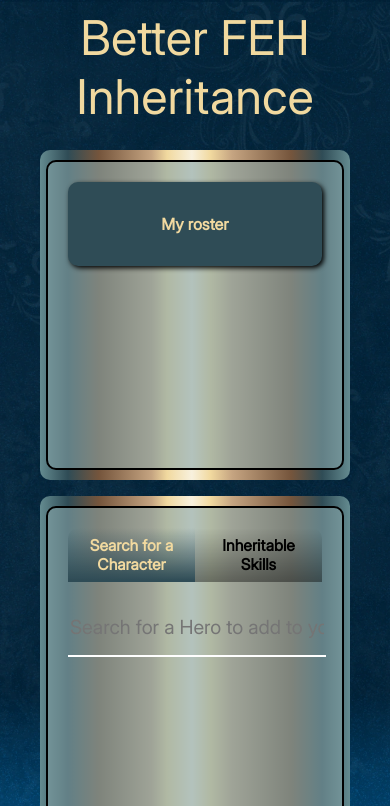
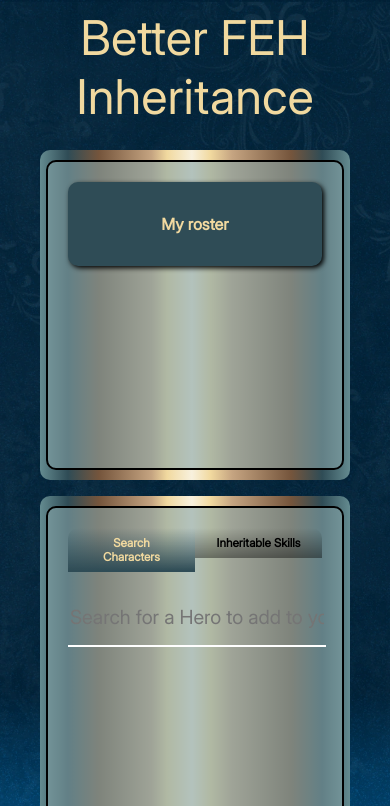
Before and after one commit to mk360/feh-inheritance, a plain HTML site: page index.html in a window 390 px wide. Shown: the top 806 px of the page. Drawn offline with Linux system fonts and the light colour scheme; no server answers.

Commit message:
improve tab wording for responsive view

```diff
--- a/index.html
+++ b/index.html
@@ -43,7 +43,7 @@
                         <ul>
                             <li>
                                 <input type="radio" checked id="search" name="tab" />
-                                <label for="search">Search for a Character</label>
+                                <label for="search">Search Characters</label>
                             </li>
                             <li>
                                 <input type="radio" id="inheritables" name="tab" />
--- a/static/index.css
+++ b/static/index.css
@@ -282,7 +282,7 @@
     nav {
 
         li {
-            font-size: 4vw;
+            font-size: 3cqw;
             flex: 1;
             text-align: center;
         }
```
